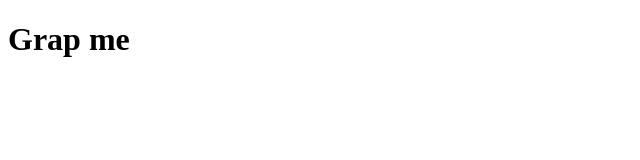
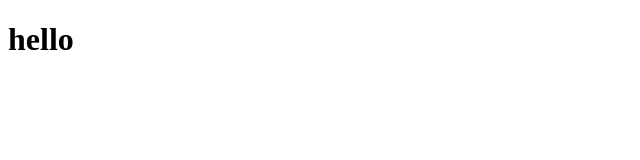
Before and after one commit to krlee92/js-chrome-application, a plain HTML site: page index.html in a window 1280 px wide. Shown: the whole page, without its empty margins (0-640 px from the left). Drawn offline with Linux system fonts and the light colour scheme.

Commit message:
add context memo

```diff
--- a/app.js
+++ b/app.js
@@ -1 +1,3 @@
-document.getElementById("title")
+const title = document.getElementById("title");
+
+title.innerText = "hello";
--- a/index.html
+++ b/index.html
@@ -8,7 +8,7 @@
     <title>Momentum</title>
   </head>
   <body>
+    <h1 id="title">Grap me</h1>
     <script src="app.js"></script>
-    <h1 id="title">Grap me</h1>
   </body>
 </html>
```
Also changed, not shown: memo.txt.
